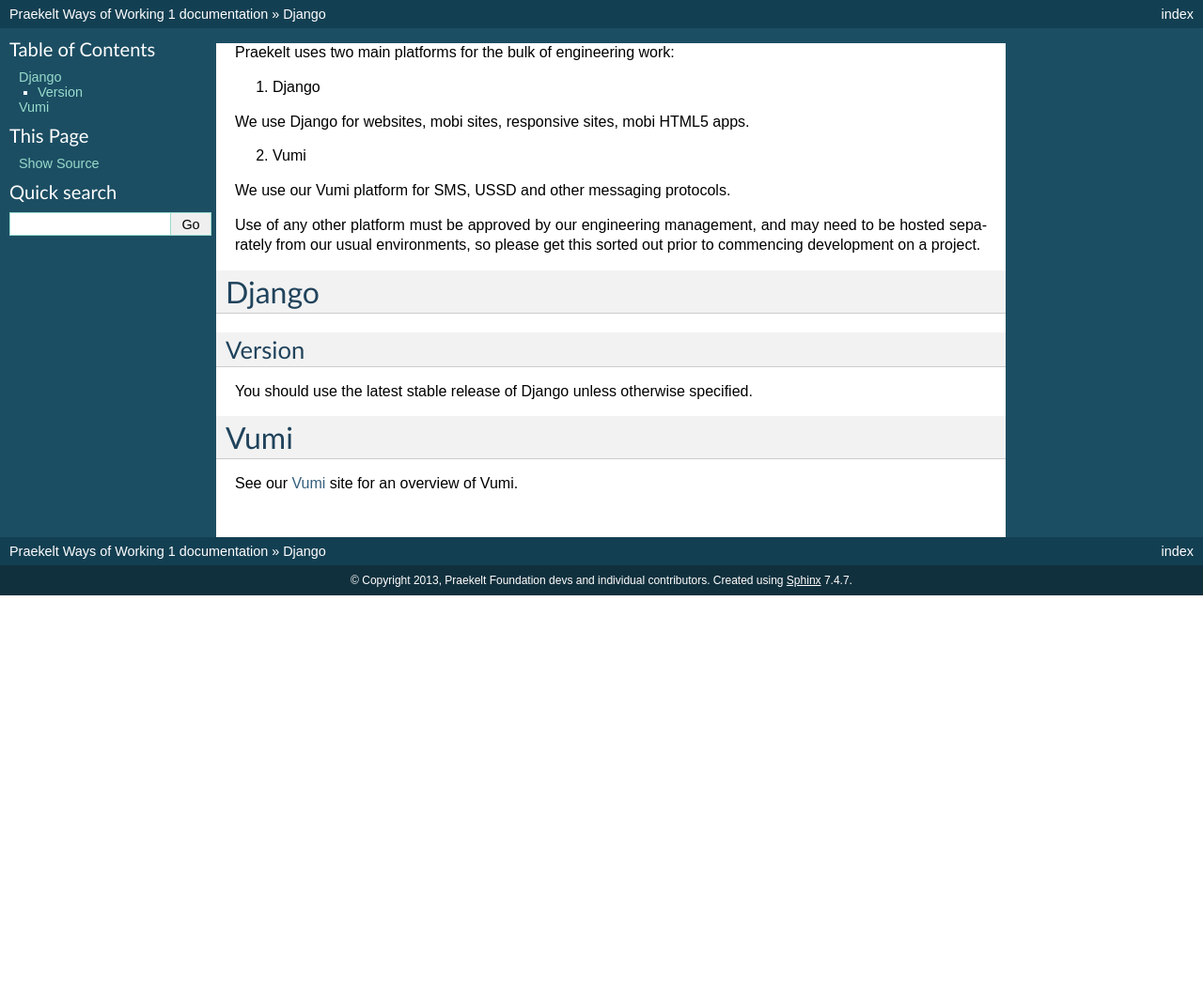
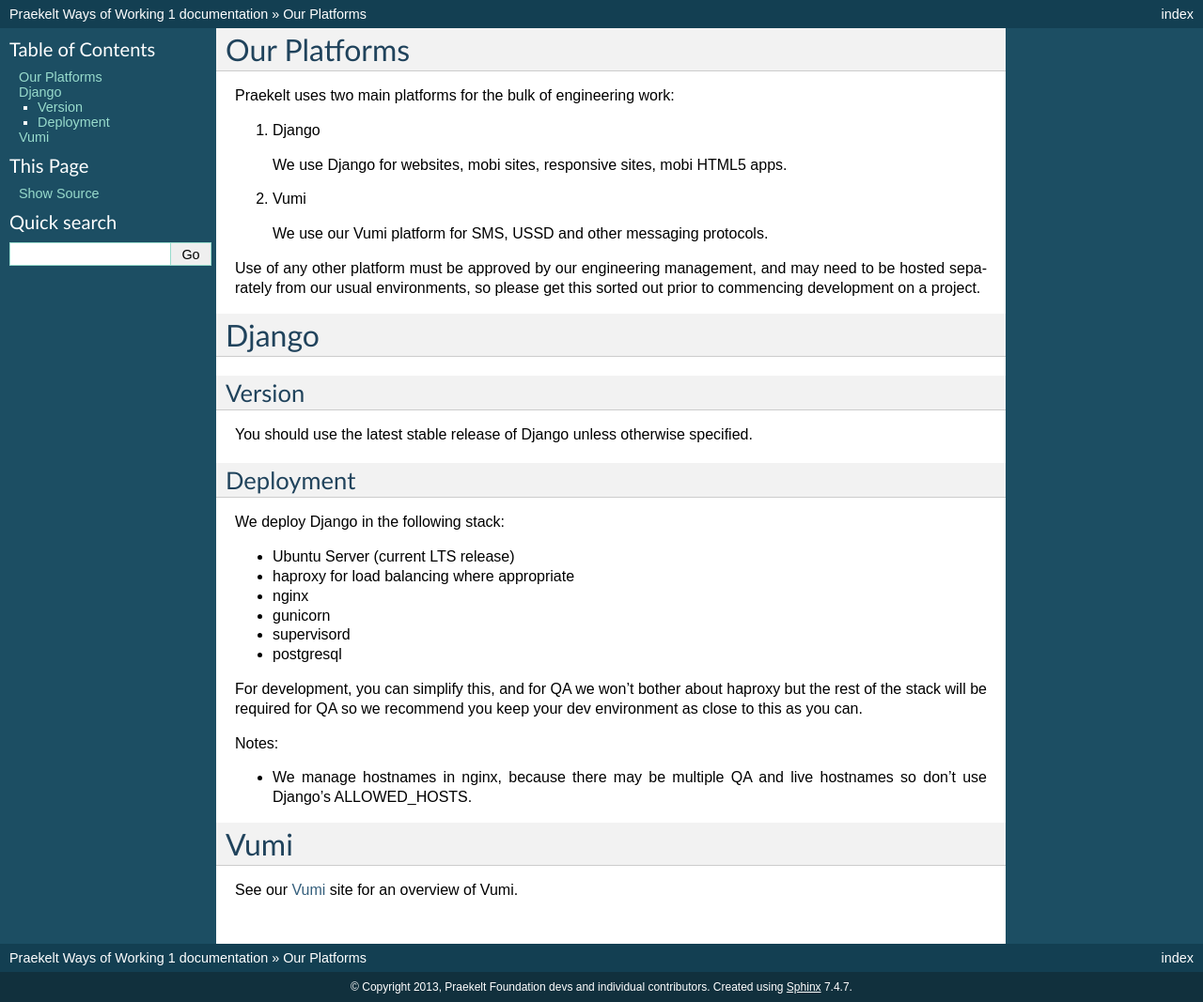
Before and after one commit to praekeltfoundation/ways-of-working, a Sphinx documentation site: the page built from docs/platforms.rst, in a window 1280 px wide. Shown: the whole page at 94% size. Built offline with Sphinx 7.4.7, drawn with Linux system fonts in a browser that asks for light colours; before the commit the page ends 900 px from its top, so only the background shows below that.

Commit message:
Describe Django deployment stack and add note on ALLOWED_HOSTS

```diff
--- a/docs/platforms.rst
+++ b/docs/platforms.rst
@@ -1,12 +1,15 @@
+Our Platforms
+=============
+
 Praekelt uses two main platforms for the bulk of engineering work:
 
 1. Django
 
-We use Django for websites, mobi sites, responsive sites, mobi HTML5 apps.
+   We use Django for websites, mobi sites, responsive sites, mobi HTML5 apps.
 
 2. Vumi
 
-We use our Vumi platform for SMS, USSD and other messaging protocols.
+   We use our Vumi platform for SMS, USSD and other messaging protocols.
 
 Use of any other platform must be approved by our engineering management, and may
 need to be hosted separately from our usual environments, so please get this
@@ -20,6 +23,28 @@
 
 You should use the latest stable release of Django unless otherwise specified.
 
+Deployment
+----------
+
+We deploy Django in the following stack:
+
+- Ubuntu Server (current LTS release)
+- haproxy for load balancing where appropriate
+- nginx
+- gunicorn
+- supervisord
+- postgresql
+
+For development, you can simplify this, and for QA we won't bother about haproxy
+but the rest of the stack will be required for QA so we recommend you keep your
+dev environment as close to this as you can.
+
+Notes:
+
+- We manage hostnames in nginx, because there may be multiple QA and live hostnames
+  so don't use Django's ALLOWED_HOSTS.
+
+
 Vumi
 ====
 
```
